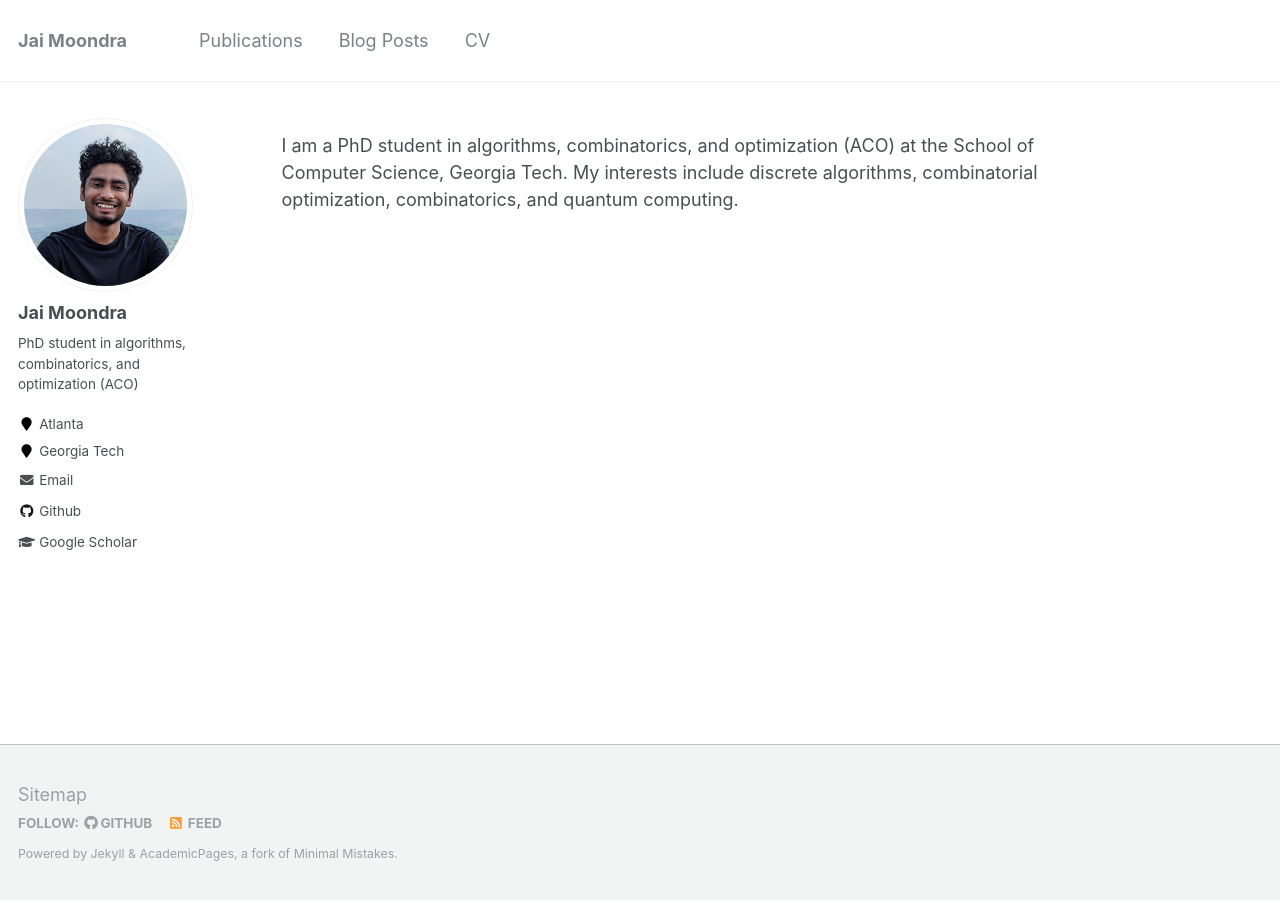
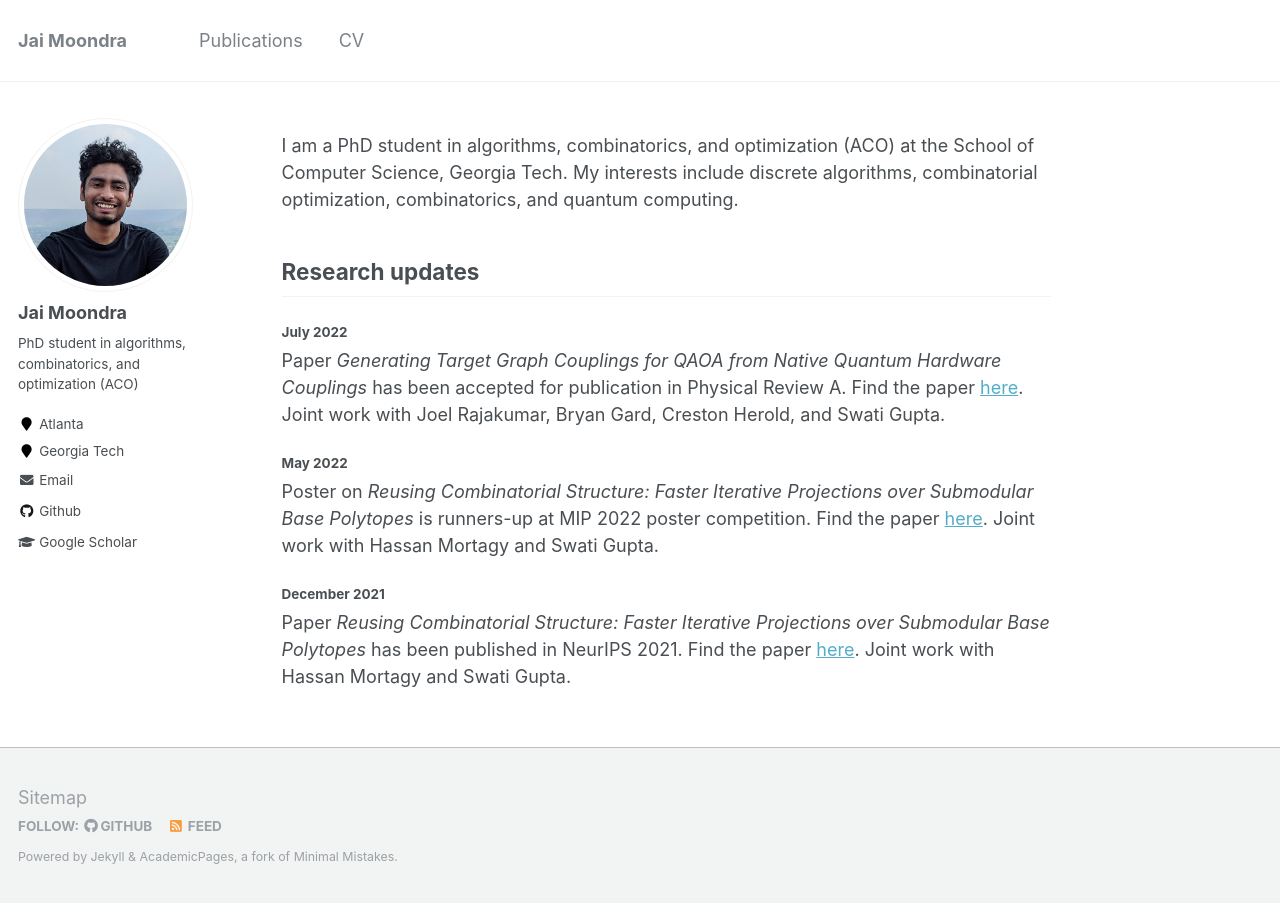
Before and after one commit to ruijiacao/jaimoondra.github.io, a Jekyll site: the page built from _pages/about.md, in a window 1280 px wide. Built offline with Jekyll 4.4.1, drawn with Linux system fonts in a browser that asks for light colours.

Commit message:
First draft

```diff
--- a/_data/navigation.yml
+++ b/_data/navigation.yml
@@ -12,8 +12,8 @@ main:
 #  - title: "Portfolio"
 #    url: /portfolio/
 
-  - title: "Blog Posts"
-    url: /year-archive/
+#  - title: "Blog Posts"
+#    url: /year-archive/
 
   - title: "CV"
     url: /cv/
--- a/_pages/about.md
+++ b/_pages/about.md
@@ -9,6 +9,20 @@ redirect_from:
 ---
 
 I am a PhD student in algorithms, combinatorics, and optimization (ACO) at the School of Computer Science, Georgia Tech. My interests include discrete algorithms, combinatorial optimization, combinatorics, and quantum computing.
+
+## Research updates
+
+#### July 2022
+
+Paper <i>Generating Target Graph Couplings for QAOA from Native Quantum Hardware Couplings</i> has been accepted for publication in Physical Review A. Find the paper [here](https://jaimoondra.github.io/publication/generating-target-graph-couplings-for-qaoa-from-native-quantum-hardware-couplings). Joint work with Joel Rajakumar, Bryan Gard, Creston Herold, and Swati Gupta.
+
+#### May 2022
+
+Poster on <i>Reusing Combinatorial Structure: Faster Iterative Projections over Submodular Base Polytopes</i> is runners-up at MIP 2022 poster competition. Find the paper [here](https://jaimoondra.github.io/publication/reusing-combinatorial-structure-faster-iterative-projections-over-submodular-base-polytopes). Joint work with Hassan Mortagy and Swati Gupta.
+
+#### December 2021
+
+Paper <i>Reusing Combinatorial Structure: Faster Iterative Projections over Submodular Base Polytopes</i> has been published in NeurIPS 2021. Find the paper [here](https://jaimoondra.github.io/publication/reusing-combinatorial-structure-faster-iterative-projections-over-submodular-base-polytopes). Joint work with Hassan Mortagy and Swati Gupta.
 
 <!---
 [//]: # (This is the front page of a website that is powered by the [academicpages template]&#40;https://github.com/academicpages/academicpages.github.io&#41; and hosted on GitHub pages. [GitHub pages]&#40;https://pages.github.com&#41; is a free service in which websites are built and hosted from code and data stored in a GitHub repository, automatically updating when a new commit is made to the respository. This template was forked from the [Minimal Mistakes Jekyll Theme]&#40;https://mmistakes.github.io/minimal-mistakes/&#41; created by Michael Rose, and then extended to support the kinds of content that academics have: publications, talks, teaching, a portfolio, blog posts, and a dynamically-generated CV. You can fork [this repository]&#40;https://github.com/academicpages/academicpages.github.io&#41; right now, modify the configuration and markdown files, add your own PDFs and other content, and have your own site for free, with no ads! An older version of this template powers my own personal website at [stuartgeiger.com]&#40;http://stuartgeiger.com&#41;, which uses [this Github repository]&#40;https://github.com/staeiou/staeiou.github.io&#41;.)
```
